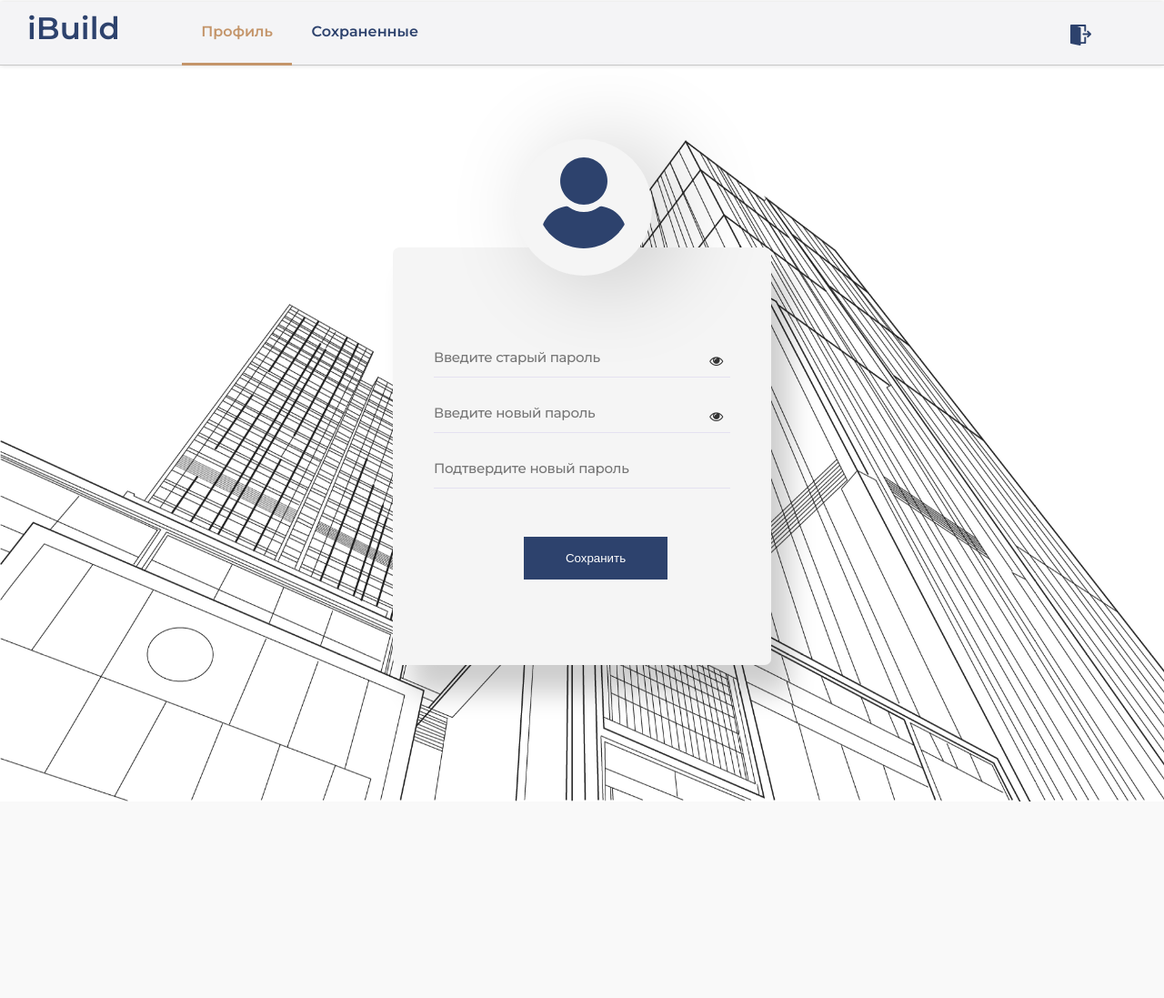
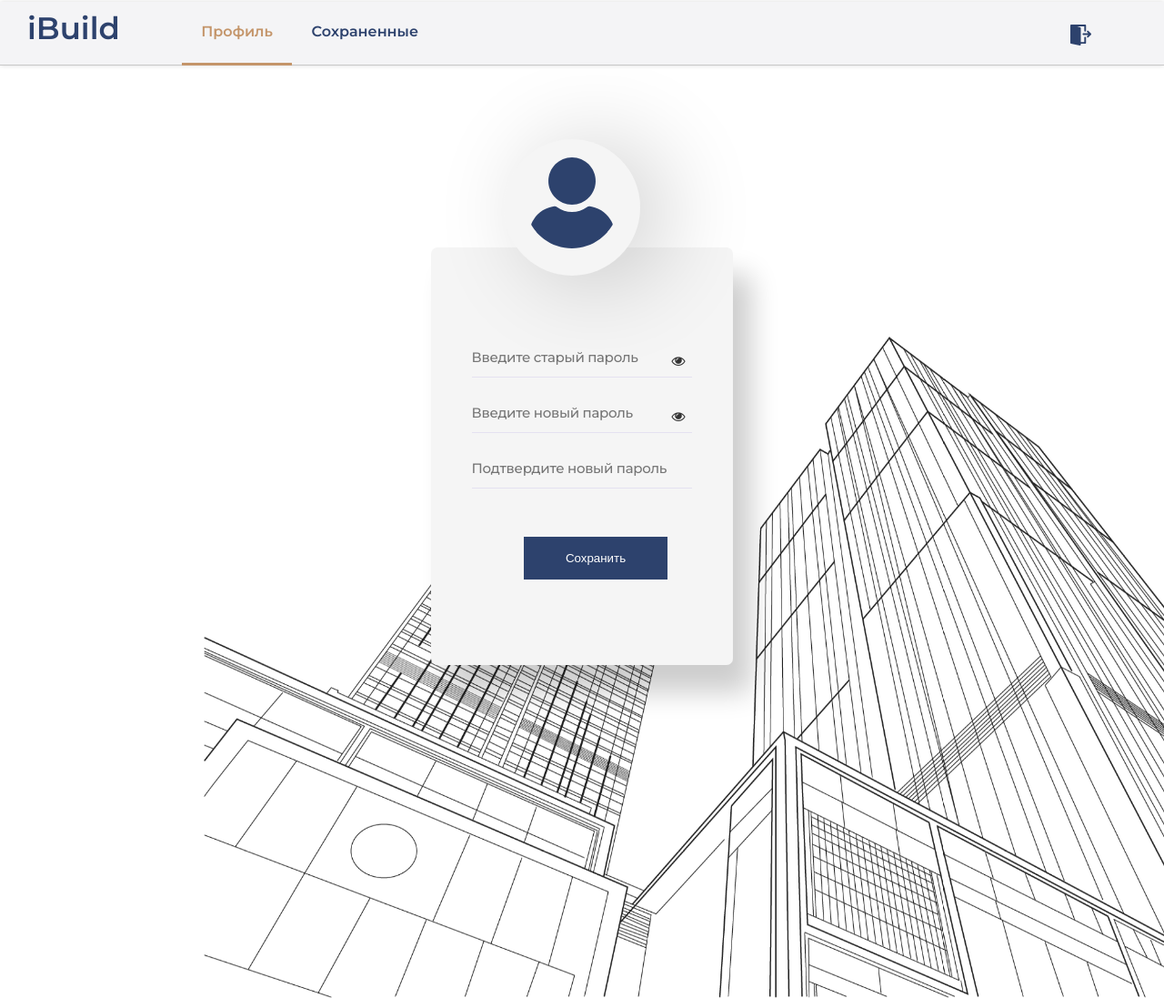
Before and after one commit to Aisana01/Aisana01.github.io, a PHP site: page /changePasswd.html in a window 1280 px wide; the page is wider, and only the part inside the window is pictured. Shown: that part at 91% size. Before the commit the page ends 881 px from the top of that part, so only its background shows below. Run offline with PHP 8.4, Linux system fonts and the light colour scheme; some libraries are stand-ins or nearby versions.

Commit message:
Dorabotki

```diff
--- a/style/all.css
+++ b/style/all.css
@@ -13,6 +13,7 @@
 @import url('components/posts.css');
 @import url('components/adaptive.css');
 @import url('components/bubbles.css');
+@import url('components/xloader.css');
 @import url('components/grid.css');
 @import url('components/section_profile.css');
 @import url('components/loader.css');
--- a/style/components/bubbles.css
+++ b/style/components/bubbles.css
@@ -68,7 +68,7 @@
 }
 .mk-spinner-bubbles{
   opacity:.7;
-  background:#2D426D
+  background:#C4956A
 }
 .mk-spinner-bubbles:after{
   opacity:.5;
--- a/style/components/section_profile.css
+++ b/style/components/section_profile.css
@@ -126,7 +126,7 @@ margin: 5px 15px;
     background-color: #f5f5f5;
     position: absolute;
     top: 81px;
-    right: 44%;
+    right: 45%;
     border-radius: 50%;
     height: 150px;
     box-shadow: 26px 5px 104px rgb(0 0 0 / 20%);
@@ -135,9 +135,13 @@ margin: 5px 15px;
 }
 .background_profile{
     position: absolute;
-    right: 0;
+    /* right: 0; */
     z-index: -1;
-    bottom: 0px;
+    /* top: -62px; */
+    bottom: -216px;}
+
+.background_profile img{
+    top: 241px;
 }
 .user_inform_form{
     margin-top: 100px;
@@ -151,7 +155,7 @@ margin: 5px 15px;
     overflow: hidden;
     border-radius: 7px;
     box-shadow: 20px 30px 30px rgb(0 0 0 / 20%);
-    width: 50%;
+    width: 40%;
     height: 63%;
     margin: 160px auto;
     background: #f5f5f5;
```
